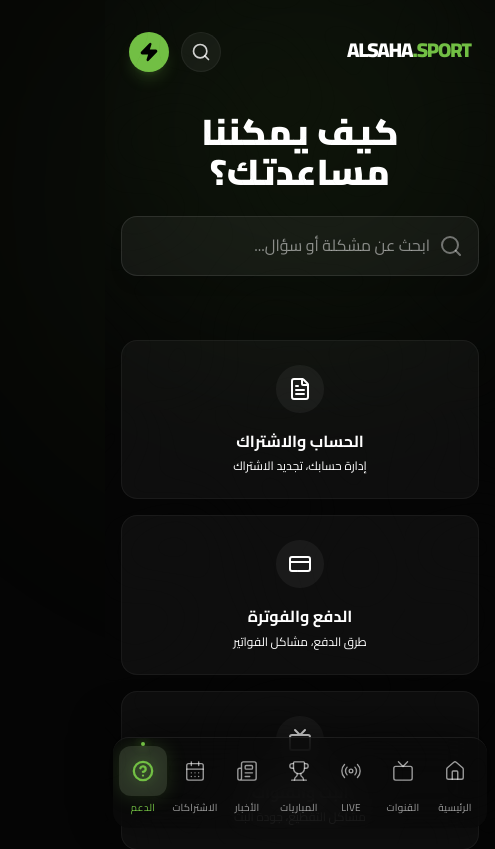
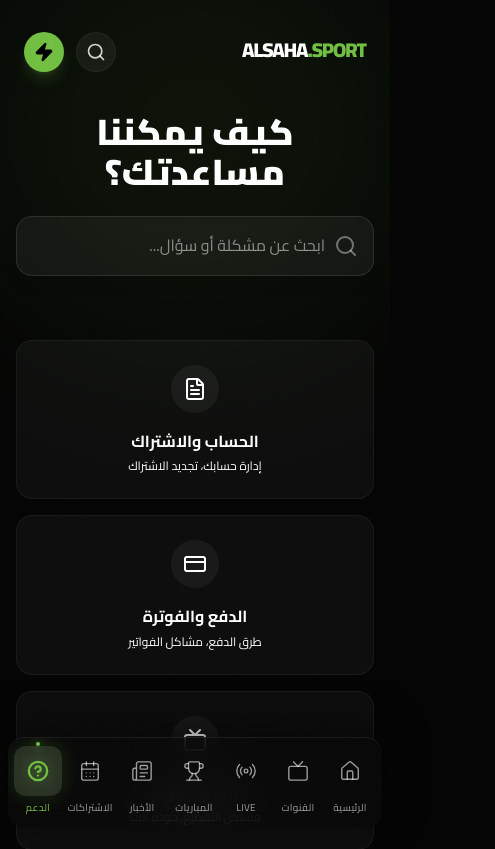
Before and after one commit to Abdallayasseer/Alsahasport-front, a Next.js app: page /support in a window 390 px wide. Shown: the top 849 px of the page, 495 px wide, since content can reach past the window. Built offline with nearby package versions, Linux system fonts and the light colour scheme.

Commit message:
first commit

```diff
--- a/src/app/layout.tsx
+++ b/src/app/layout.tsx
@@ -26,12 +26,14 @@ export default function RootLayout({
   return (
     <html lang="ar" dir="rtl">
       <body
-        className={`${cairo.variable} antialiased pb-32 md:pb-12`}
+        className={`${cairo.variable} antialiased min-h-screen pb-32 md:pb-0 relative overflow-x-hidden`}
       >
         <NoiseOverlay />
         <AuroraBackground />
         <Navbar />
-        {children}
+        <main className="flex-grow">
+          {children}
+        </main>
         <BottomNav />
       </body>
     </html>
--- a/src/app/support/page.tsx
+++ b/src/app/support/page.tsx
@@ -23,8 +23,7 @@ export default function SupportPage() {
   ];
 
   return (
-    <main className="min-h-screen pt-28 pb-24 px-4 container mx-auto max-w-5xl">
-
+<main className="min-h-screen pt-28 pb-[200px] md:pb-32 px-4 container mx-auto max-w-5xl overflow-y-auto">
       {/* Hero Search */}
       <div className="text-center mb-16 relative">
           <div className="absolute top-1/2 left-1/2 -translate-x-1/2 -translate-y-1/2 w-[600px] h-[600px] bg-alsaha-green/5 blur-[120px] rounded-full -z-10 pointer-events-none" />
```
